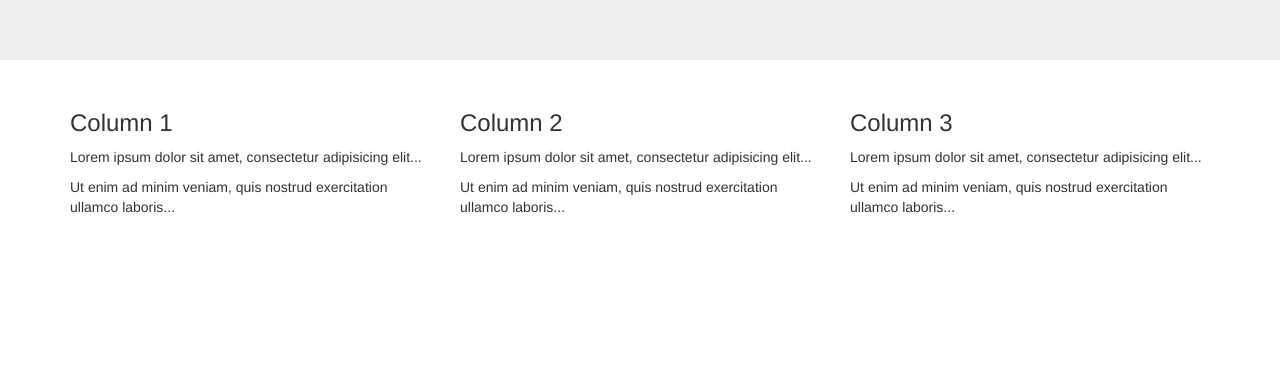
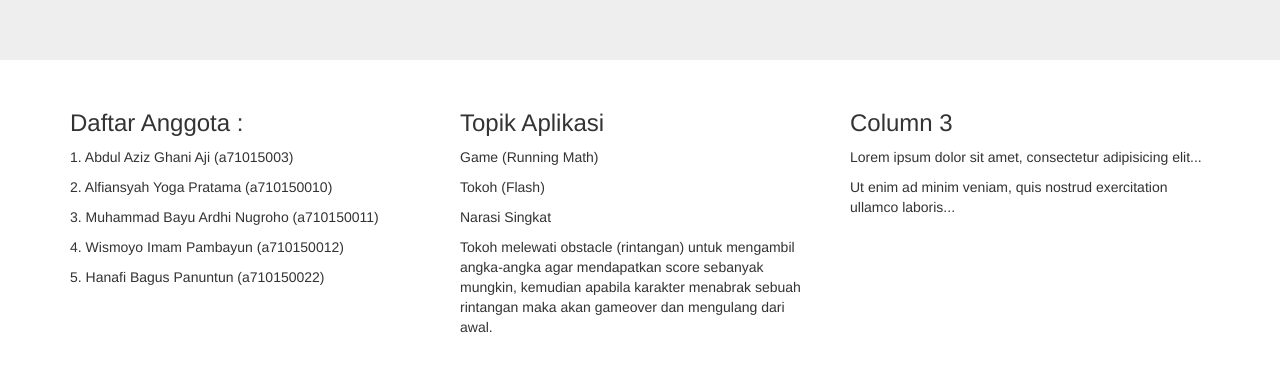
Before and after one commit to a710150010/A710150010.github.io, a plain HTML site: page index2.html in a window 1280 px wide. Shown: the part 180-552 px from the top of the page. Drawn offline with nearby package versions, Linux system fonts and the light colour scheme.

Commit message:
Update index2.html

```diff
--- a/index2.html
+++ b/index2.html
@@ -18,14 +18,19 @@
 <div class="container">
   <div class="row">
     <div class="col-sm-4">
-      <h3>Column 1</h3>
-      <p>Lorem ipsum dolor sit amet, consectetur adipisicing elit...</p>
-      <p>Ut enim ad minim veniam, quis nostrud exercitation ullamco laboris...</p>
+      <h3>Daftar Anggota :</h3>
+      <p>1. Abdul Aziz Ghani Aji (a71015003)</p>
+      <p>2. Alfiansyah Yoga Pratama (a710150010)</p>
+      <p>3. Muhammad Bayu Ardhi Nugroho (a710150011)</p>
+      <p>4. Wismoyo Imam Pambayun (a710150012)</p>
+      <p>5. Hanafi Bagus Panuntun (a710150022)</p>
     </div>
     <div class="col-sm-4">
-      <h3>Column 2</h3>
-      <p>Lorem ipsum dolor sit amet, consectetur adipisicing elit...</p>
-      <p>Ut enim ad minim veniam, quis nostrud exercitation ullamco laboris...</p>
+      <h3>Topik Aplikasi</h3>
+      <p>Game (Running Math)</p>
+      <p>Tokoh (Flash)</p>
+      <p>Narasi Singkat</p>
+      <p>Tokoh melewati obstacle (rintangan) untuk mengambil angka-angka agar mendapatkan score sebanyak mungkin, kemudian apabila karakter menabrak sebuah rintangan maka akan gameover dan mengulang dari awal.</p>
     </div>
     <div class="col-sm-4">
       <h3>Column 3</h3>
```
